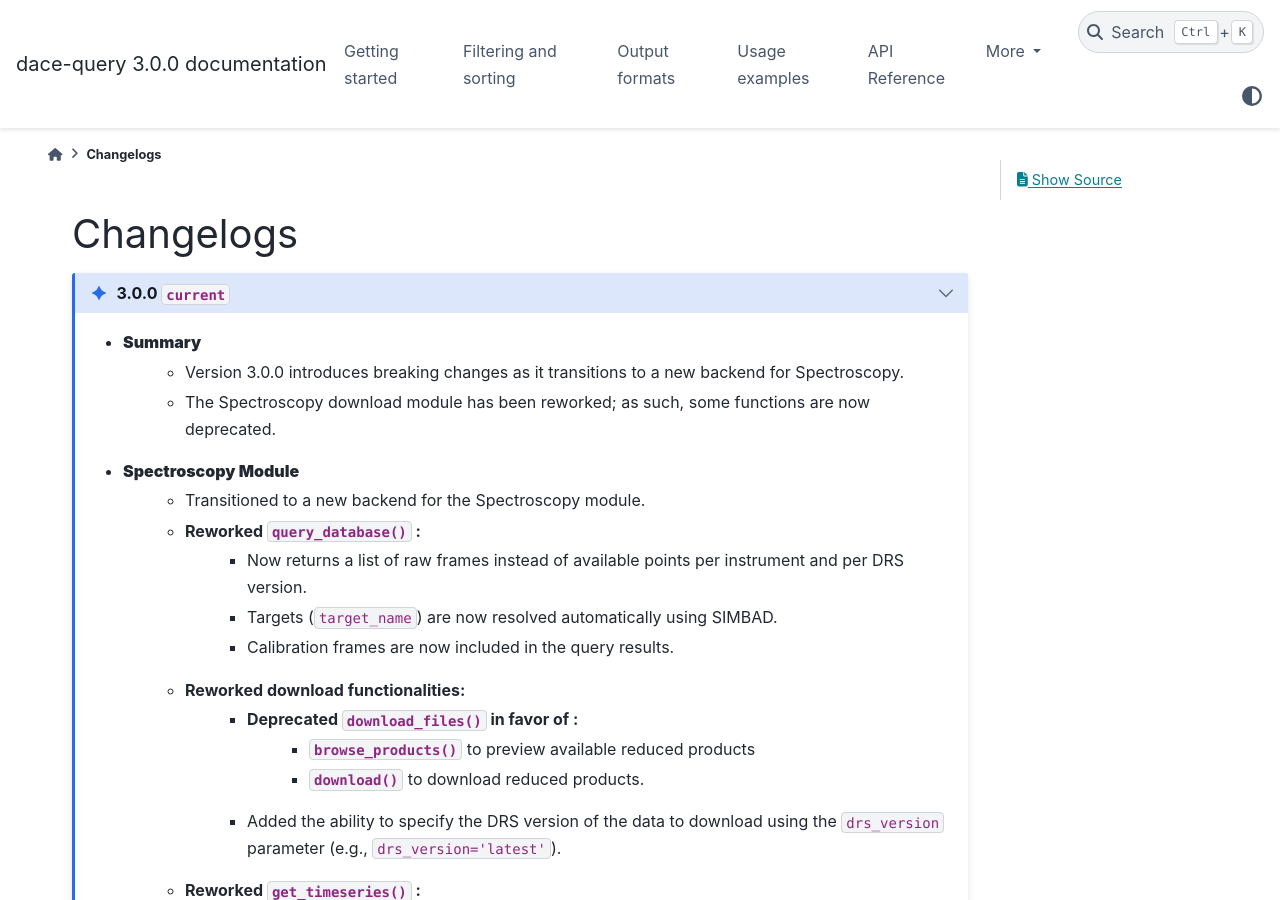
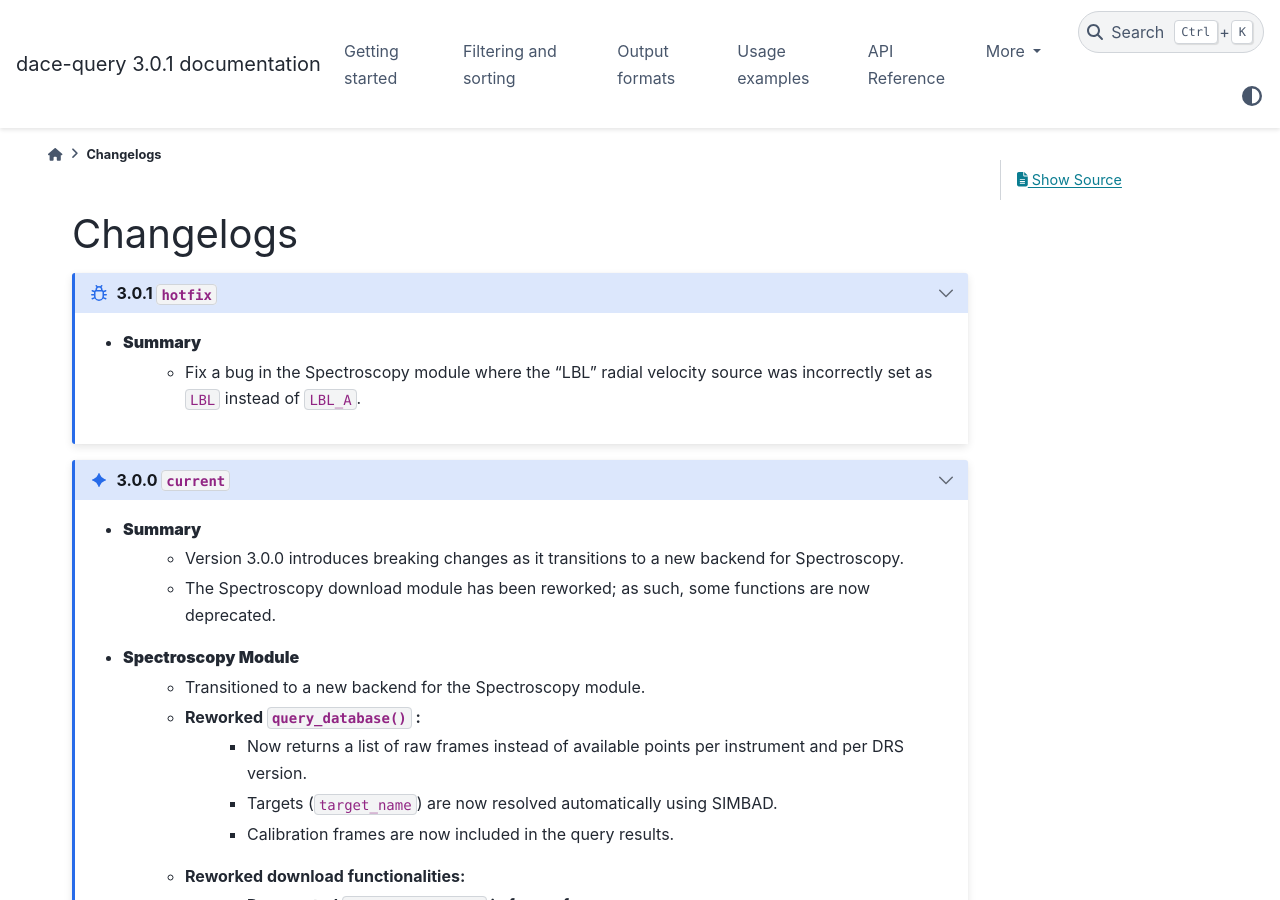
Before and after one commit to astro-dace/dace-query, a Sphinx documentation site: the page built from docs/source/changelogs.rst, in a window 1280 px wide and 900 px high. Built offline with Sphinx 7.4.7 and the PyData theme 0.15.4, drawn with Linux system fonts in a browser that asks for light colours; the version number is read from the project's files by our own code.

Commit message:
Fix a bug in the Spectroscopy module where the "LBL" radial velocity source was incorrectly set as ``LBL`` instead of ``LBL_A``.

```diff
--- a/docs/source/_includes/spectroscopy_source_table.rst
+++ b/docs/source/_includes/spectroscopy_source_table.rst
@@ -11,5 +11,5 @@
 +---------------------------+---------------------------+--------------------------------------------------------------------------------------------+----------------+
 | ``SBART``                 | ``"SBART"``               | RVs extracted using the sBART method.                                                      | ``Private``    |
 +---------------------------+---------------------------+--------------------------------------------------------------------------------------------+----------------+
-| ``LBL``                   | ``"LBL"``                 | RVs extracted using the LBL method.                                                        | ``Private``    |
+| ``LBL``                   | ``"LBL_A"``               | RVs extracted using the LBL method.                                                        | ``Private``    |
 +---------------------------+---------------------------+--------------------------------------------------------------------------------------------+----------------+
--- a/docs/source/changelogs.rst
+++ b/docs/source/changelogs.rst
@@ -1,5 +1,14 @@
 Changelogs
 #################
+
+.. dropdown:: 3.0.1 ``hotfix``
+    :open:
+    :animate: fade-in-slide-down
+    :color: info
+    :icon: bug
+
+    * **Summary**
+        * Fix a bug in the Spectroscopy module where the "LBL" radial velocity source was incorrectly set as ``LBL`` instead of ``LBL_A``.
 
 
 .. dropdown:: 3.0.0 ``current``
@@ -7,7 +16,6 @@ Changelogs
     :animate: fade-in-slide-down
     :color: info
     :icon: sparkle-fill
-
 
     * **Summary**
         * Version 3.0.0 introduces breaking changes as it transitions to a new backend for Spectroscopy.
--- a/pyproject.toml
+++ b/pyproject.toml
@@ -4,7 +4,7 @@ build-backend = "setuptools.build_meta"
 
 [project]
 name = "dace-query"
-version = "3.0.0"
+version = "3.0.1"
 description = "dace-query allows for easy querying of DACE and provides access to both public and private data through a simple utility."
 authors = [{ name = "dace-team", email = "dace-support@unige.ch" }]
 maintainers = [{ name = "dace-team", email = "dace-support@unige.ch" }]
```
Also changed, not shown: 1 other file.
